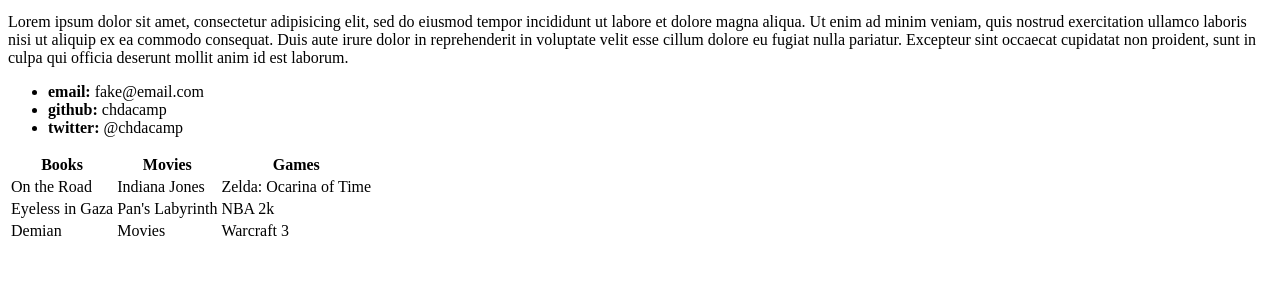
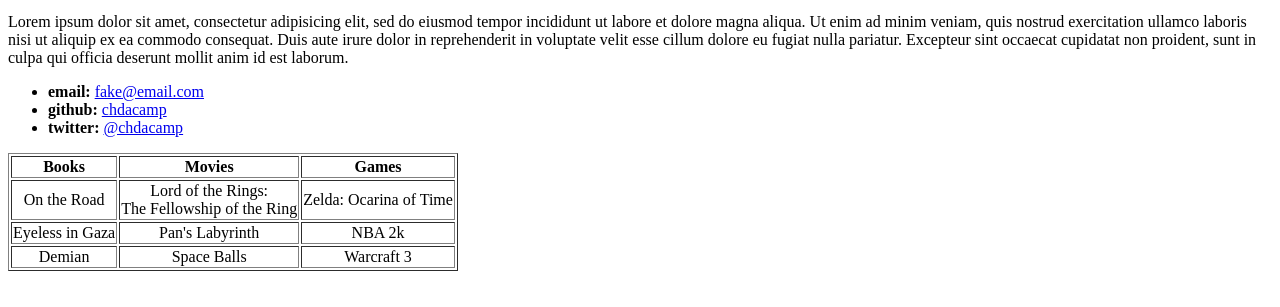
Before and after one commit to chdacamp/chdacamp.github.io, a plain HTML site: page index.html in a window 1280 px wide. Shown: the part 457-764 px from the top of the page. Drawn offline with Linux system fonts and the light colour scheme.

Commit message:
index update

```diff
--- a/index.html
+++ b/index.html
@@ -16,30 +16,30 @@
 <P>Lorem ipsum dolor sit amet, consectetur adipisicing elit, sed do eiusmod tempor incididunt ut labore et dolore magna aliqua. Ut enim ad minim veniam, quis nostrud exercitation ullamco laboris nisi ut aliquip ex ea commodo consequat. Duis aute irure dolor in reprehenderit in voluptate velit esse cillum dolore eu fugiat nulla pariatur. Excepteur sint occaecat cupidatat non proident, sunt in culpa qui officia deserunt mollit anim id est laborum.</p>
 
 <ul>
-  <li><b>email:</b> fake@email.com</li>
-  <li><b>github:</b> chdacamp</li>
-  <li><b>twitter:</b> @chdacamp</li>
+  <li><b>email:</b> <a href="fake@email.com">fake@email.com</a></li>
+  <li><b>github:</b> <a href="chdacamp">chdacamp</a></li>
+  <li><b>twitter:</b> <a href="@chdacamp">@chdacamp</a></li>
 </ul>
 
-<table>
+<table border="1">
   <tr>
       <th>Books</th>
       <th>Movies</th>
       <th>Games</th>
   </tr>
-  <tr>
+  <tr align="center">
     <td>On the Road</td>
-    <td>Indiana Jones</td>
+    <td>Lord of the Rings: <br>The Fellowship of the Ring</td>
     <td>Zelda: Ocarina of Time</td>
   </tr>
-  <tr>
+  <tr align="center">
     <td>Eyeless in Gaza</td>
     <td>Pan's Labyrinth</td>
     <td>NBA 2k</td>
   </tr>
-  <tr>
+  <tr align="center">
     <td>Demian</td>
-    <td>Movies</td>
+    <td>Space Balls</td>
     <td>Warcraft 3</td>
   </tr>
 
```
